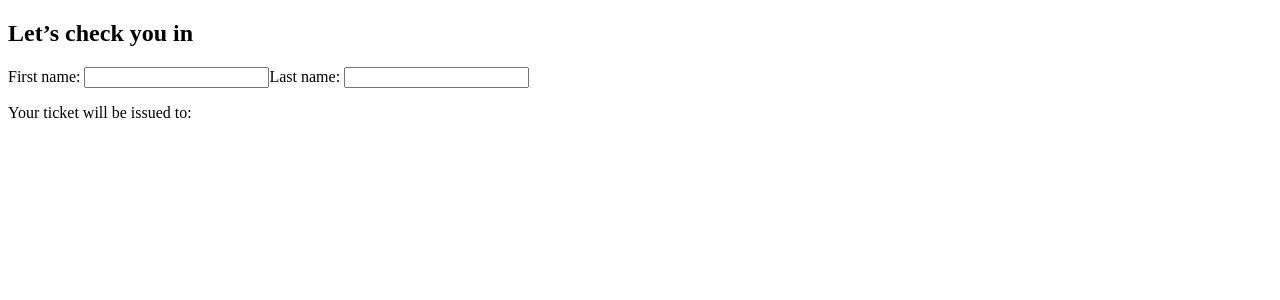
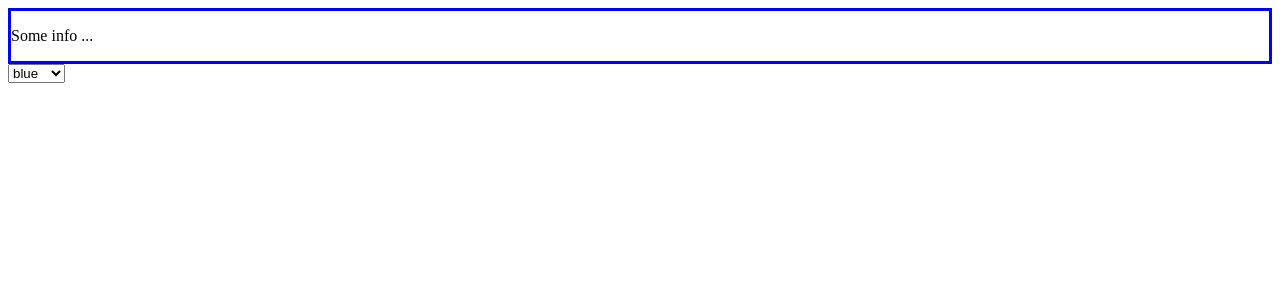
Before and after one commit to Yurimcalex/react-sandbox, a React (Vite) app: page / in a window 1280 px wide. Shown: the top 300 px of the page. Built offline with nearby package versions, Linux system fonts and the light colour scheme.

Commit message:
Create InfoPanel component

```diff
--- /dev/null
+++ b/src/ms/InfoPanel.jsx
@@ -0,0 +1,33 @@
+import { useState } from 'react';
+
+export default function InfoPanel() {
+	const [color, setColor] = useState('blue');
+
+	const handleColorChange = (e) => setColor(e.target.value);
+
+	return (
+		<div>
+			<Border color={color}>
+				<p>Some info ...</p>
+			</Border>
+
+			<div>
+				<select value={color} onChange={handleColorChange}>
+					<option>red</option>
+					<option>green</option>
+					<option>blue</option>
+				</select>
+			</div>
+		</div>
+	);
+}
+
+function Border({ color, children }) {
+	const [bc, setBc] = useState(color);
+
+	return (
+		<div style={{ border: `3px solid ${bc}` }}>
+			{children}
+		</div>
+	);
+}
--- a/src/ms/MS.jsx
+++ b/src/ms/MS.jsx
@@ -1,11 +1,12 @@
 import InterestingQuestionForm from './InterestingQuestionForm.jsx';
 import FeedbackForm from './FeedbackForm.jsx';
 import PlayerForm from './PlayerForm.jsx';
+import InfoPanel from './InfoPanel.jsx';
 
 export default function MS() {
 	return (
 		<div>
-			<PlayerForm />
+			<InfoPanel />
 		</div>
 	);
 }
```
